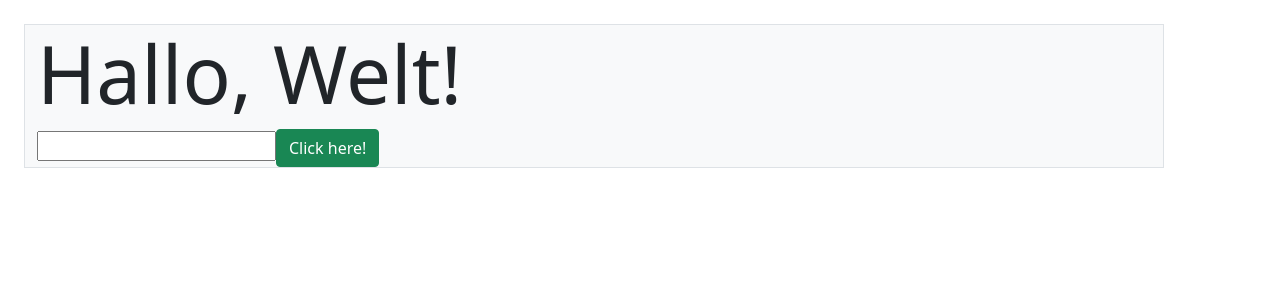
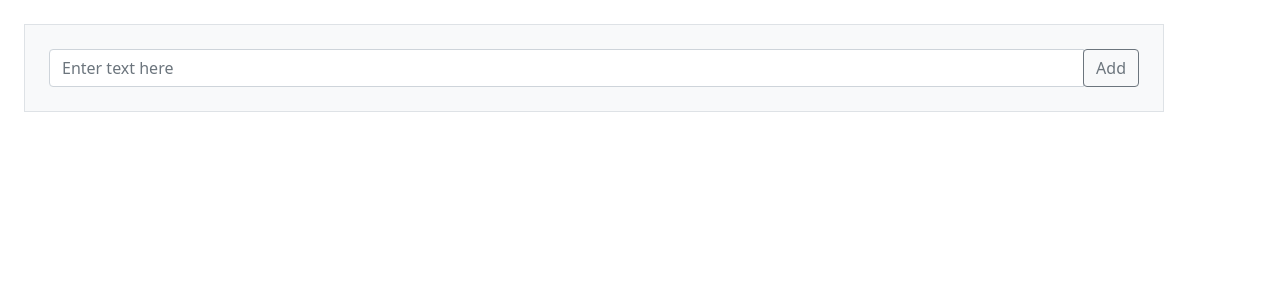
Before and after one commit to olinkirkland/react-todo, a React (Create React App) app: page / in a window 1280 px wide. Shown: the top 300 px of the page. Built offline with nearby package versions, Linux system fonts and the light colour scheme.

Commit message:
Added some bootstrap

```diff
--- a/src/App.jsx
+++ b/src/App.jsx
@@ -3,10 +3,22 @@ import 'bootstrap/dist/css/bootstrap.min.css';
 function App() {
   return (
     <>
-      <div className="container border bg-light m-4">
-        <h1 class="display-1">Hallo, Welt!</h1>
-        <input></input>
-        <button class="btn btn-success">Click here!</button>
+      <div className="container border bg-light p-4 m-4">
+        {/* <h1 class="display-1">Hallo, Welt!</h1> */}
+        <form>
+          <div class="input-group">
+            <input
+              type="text"
+              class="form-control"
+              placeholder="Enter text here"
+            />
+            <div class="input-group-append">
+              <button class="btn btn-outline-secondary" type="button">
+                Add
+              </button>
+            </div>
+          </div>
+        </form>
       </div>
     </>
   );
```
